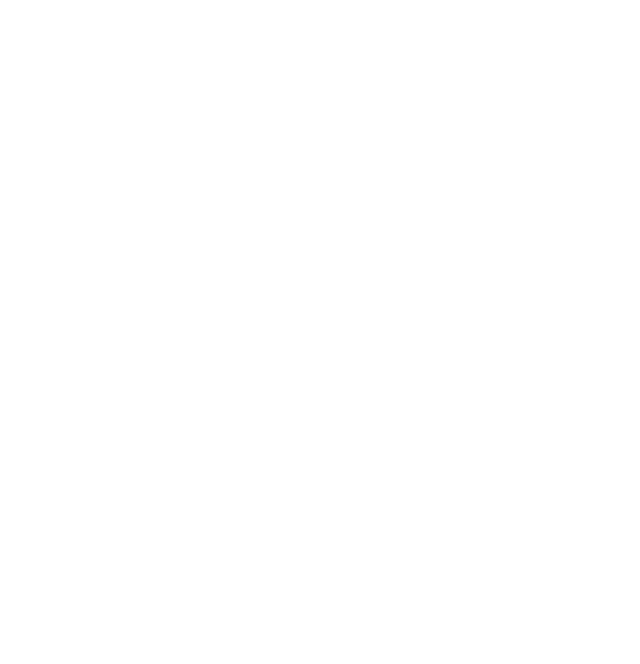
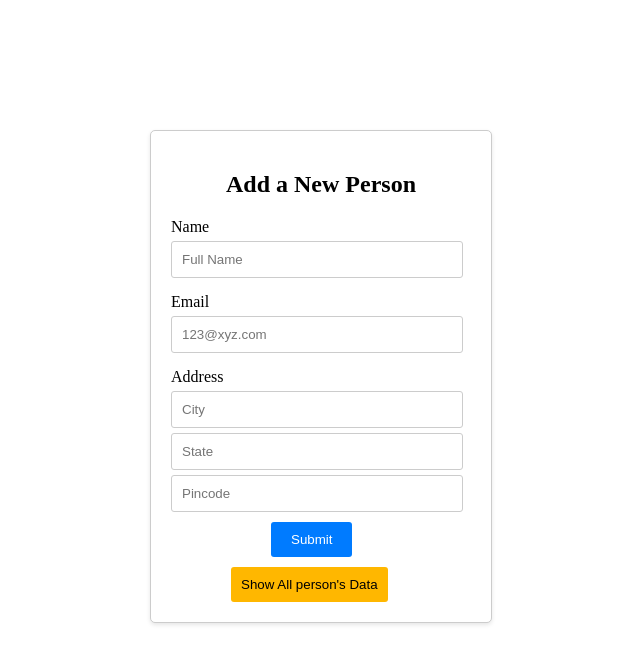
Before and after one commit to iamRajatKumar/Frontend-Design-for-DynamoDB-Springboot-App, an Angular app: page /add in a window 1280 px wide. Before the commit this address led to /. Shown: the top 664 px of the page, without its empty margins (319-959 px from the left). Built offline with nearby package versions, Linux system fonts and the light colour scheme.

Commit message:
Added more functionality

```diff
--- a/src/app/app-routing.module.ts
+++ b/src/app/app-routing.module.ts
@@ -1,9 +1,11 @@
 import { NgModule } from '@angular/core';
 import { RouterModule, Routes } from '@angular/router';
 import { AddPersonComponent } from './components/add-person/add-person.component';
+import { GetPersonComponent } from './components/get-person/get-person.component';
 
 const routes: Routes = [
-  {path: "", component:AddPersonComponent}
+  {path: "add", component:AddPersonComponent},
+  {path: "", component: GetPersonComponent}
 ];
 
 @NgModule({
--- a/src/app/components/add-person/add-person.component.css
+++ b/src/app/components/add-person/add-person.component.css
@@ -13,17 +13,6 @@
     border: 1px solid #ccc;
     border-radius:5px;
     box-shadow: 0 2px 4px rgba(0, 0, 0, 0.1)
-}
-
-button{
-    background-color: #007bff;
-    color: white;
-    border: none;
-    border-radius: 3px;
-    padding: 10px 20px;
-    cursor: pointer;
-    margin-left: 100px;
-    margin-top: 10px;
 }
 
 .form-group{
@@ -46,3 +35,26 @@ input{
     border: 1px solid #ccc;
     border-radius:3px;
 }
+
+.btn-add{
+    background-color: #007bff;
+    color: white;
+    border: none;
+    border-radius: 3px;
+    padding: 10px 20px;
+    cursor: pointer;
+    margin-left: 100px;
+    margin-top: 10px;
+}
+
+.btn-show{
+    background-color: #ffb700ff;
+    color: black;
+    border: none;
+    border-radius: 3px;
+    padding: 10px 10px;
+    cursor: pointer;
+    margin-left: 60px;
+    margin-right: 60px;
+    margin-top: 10px;
+}
--- a/src/app/components/add-person/add-person.component.html
+++ b/src/app/components/add-person/add-person.component.html
@@ -37,7 +37,9 @@
                 </span>
             </div>
 
-            <button (click)="postPerson()">Submit</button>
+            <button class="btn-add" (click)="postPerson()">Submit</button>
+
         </form>
+        <button class="btn-show" routerLink="">Show All person's Data</button>
     </div>
 </div>
--- a/src/app/components/add-person/add-person.component.ts
+++ b/src/app/components/add-person/add-person.component.ts
@@ -10,6 +10,7 @@ import { Router } from '@angular/router';
   styleUrl: './add-person.component.css',
 })
 export class AddPersonComponent {
+
   postPersonForm!: FormGroup;
 
   constructor(
--- a/src/app/components/get-person/get-person.component.html
+++ b/src/app/components/get-person/get-person.component.html
@@ -1 +1,46 @@
-<p>get-person works!</p>
+<h2>All Person Details fetched from Database</h2>
+<hr>
+<table>
+    <thead>
+        <tr>
+            <th rowspan="2">Id</th>
+            <th rowspan="2">Name</th>
+            <th rowspan="2">Email</th>
+            <th colspan="3">Address</th>
+        </tr>
+        <tr>
+            <th>City</th>
+            <th>State</th>
+            <th>PinCode</th>
+        </tr>
+    </thead>
+    <tbody>
+        <tr *ngFor="let i of persons">
+            <td (click)="getPersonById(i.personId)" style="cursor:pointer; color:blue;">
+                {{i.personId}}
+            </td>
+            <td>{{i.name}}</td>
+            <td>{{i.email}}</td>
+            <td>{{ i.address?.districtName }}</td>
+            <td>{{ i.address?.state }}</td>
+            <td>{{ i.address?.pincode }}</td>
+            <td>
+                <button class="btn-update" routerLink="/person/{{i.personId}}">Update</button>
+            </td>
+            <td>
+                <button class="btn-delete" (click)="deletePerson(i.personId)">Delete</button>
+            </td>
+        </tr>
+    </tbody>
+</table>
+
+
+<div *ngIf="selectedPerson">
+    <h3>Seleected Person Details</h3>
+    <p><strong>ID:</strong> {{ selectedPerson.personId }}</p>
+    <p><strong>Name:</strong> {{ selectedPerson.name }}</p>
+    <p><strong>Email:</strong> {{ selectedPerson.email }}</p>
+    <p><strong>City:</strong> {{ selectedPerson.address?.districtName }}</p>
+    <p><strong>State:</strong> {{ selectedPerson.address?.state }}</p>
+    <p><strong>Pincode:</strong> {{ selectedPerson.address?.pincode }}</p>
+</div>
--- a/src/app/components/get-person/get-person.component.ts
+++ b/src/app/components/get-person/get-person.component.ts
@@ -1,4 +1,5 @@
 import { Component } from '@angular/core';
+import { PersonService } from '../../service/person.service';
 
 @Component({
   selector: 'app-get-person',
@@ -8,4 +9,34 @@ import { Component } from '@angular/core';
 })
 export class GetPersonComponent {
 
+  persons: any = [];
+  selectedPerson: any = null;
+  constructor(private personService: PersonService) { }
+
+  ngOnInit() {
+    this.getAllPerson();
+  }
+
+  getAllPerson() {
+    this.personService.getAllPerson().subscribe((response) => {
+      console.log(response);
+      this.persons = response;
+    })
+  }
+
+  getPersonById(id: string) {
+    this.personService.getPersonById(id).subscribe((response) => {
+      console.log("Fetched Person: ", response);
+      this.selectedPerson = response;
+    })
+  }
+
+
+  deletePerson(id: string) {
+    this.personService.deletePerson(id).subscribe((response) => {
+      console.log(response);
+      alert("Person Data deleted !" + id);
+      this.getAllPerson();
+    })
+  }
 }
--- a/src/app/service/person.service.ts
+++ b/src/app/service/person.service.ts
@@ -9,11 +9,26 @@ const BASIC_URL = "http://localhost:8080";
 })
 export class PersonService {
 
-  constructor(private http:HttpClient) { }
+  constructor(private http: HttpClient) { }
 
-  //post Person data
-  postPerson(person: any): Observable<any>{
-    return this.http.post(BASIC_URL+"/person",person);
+  //upload Person data
+  postPerson(person: any): Observable<any> {
+    return this.http.post(BASIC_URL + "/person", person);
+  }
+
+  //fetch all data
+  getAllPerson():Observable<any> {
+    return this.http.get(BASIC_URL+"/person")
+  }
+
+  //get data by Id
+  getPersonById(id: string): Observable<any> {
+    return this.http.get(`${BASIC_URL}/person/${id}`);
+  }
+
+  //delete  Person data by Id
+  deletePerson(id: String): Observable<any>{
+    return this.http.delete(`${BASIC_URL}/person/${id}`, { responseType: 'text' });
   }
 
 }
```
